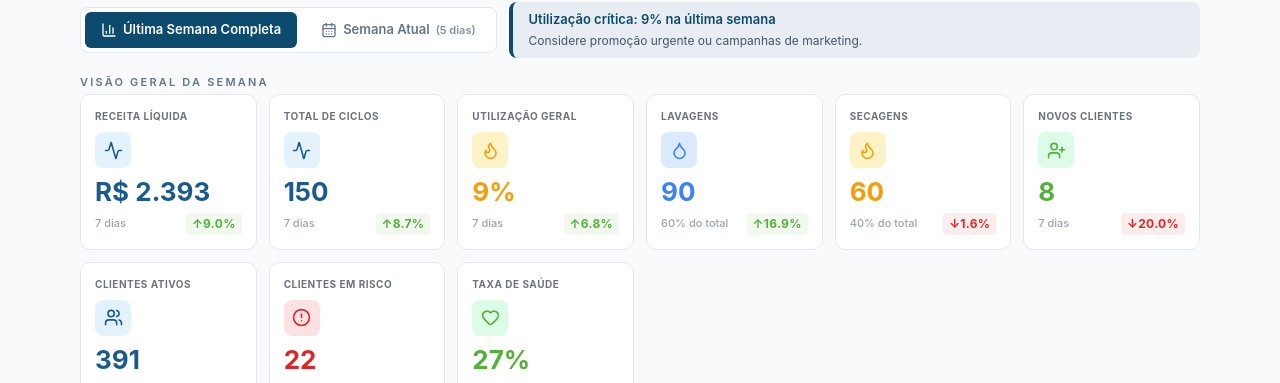
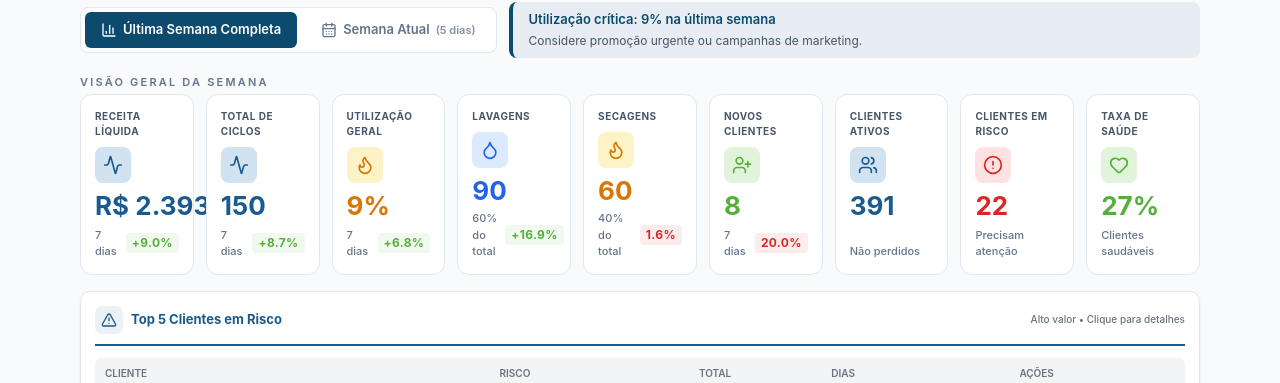
Before and after one commit to lucaslopezpuerta/LavpopBusinessIntelligence, a React (Vite) app: page / in a window 1280 px wide. Shown: the part 417-800 px from the top of the page. Built offline with nearby package versions, Linux system fonts and the light colour scheme; no server answers; the HTML template or start-up script is replaced by a standard one.

Commit message:
Update KPICards.jsx

```diff
--- a/src/components/KPICards.jsx
+++ b/src/components/KPICards.jsx
@@ -1,34 +1,13 @@
-// KPICards.jsx v3.3.1 - HOTFIX: Safer data access with fallbacks
-// 🔧 HOTFIX: Fixed undefined data access when the viewMode prop is missing
-// ✅ Supports both "complete" and "current" week views
-// ✅ Safe fallback to weekly metrics if currentWeek unavailable
-// ✅ Comprehensive error logging
-//
-// CHANGELOG:
-// v3.3.1 (2025-11-19): HOTFIX
-//   - Added safety checks for missing viewMode prop
-//   - Added fallbacks for undefined currentWeek data
-//   - Fixed utilization/wash/dry services access
-//   - More detailed error logging
-// v3.3 (2025-11-19): HYBRID VIEW SUPPORT
-
-//businessMetrics.weekly              // LAST COMPLETE WEEK (Sun-Sat just ended)
-//businessMetrics.currentWeek         // CURRENT PARTIAL WEEK (Sun-Today)
-//businessMetrics.previousWeekly      // TWO WEEKS AGO
-
+// KPICards.jsx v4.0 - TAILWIND MIGRATION + DARK MODE
+// ✅ Full Tailwind CSS implementation
+// ✅ Dark mode support with smooth transitions
+// ✅ Responsive grid (1/2/3/9 columns)
+// ✅ All math/metrics logic preserved
+// ✅ Consistent with Lavpop Design System v2.0
 
 import React, { useMemo } from 'react';
 import { Activity, Users, AlertCircle, Heart, Droplet, Flame, UserPlus } from 'lucide-react';
 import { parseBrDate } from '../utils/dateUtils';
-
-const COLORS = {
-  primary: '#1a5a8e',
-  accent: '#55b03b',
-  red: '#dc2626',
-  amber: '#f59e0b',
-  blue: '#3b82f6',
-  gray: '#6b7280'
-};
 
 function normalizeDoc(doc) {
   if (!doc) return '';
@@ -41,7 +20,7 @@ function normalizeDoc(doc) {
 
 const KPICards = ({ businessMetrics, customerMetrics, salesData, viewMode = 'complete' }) => {
   const newClientsData = useMemo(() => {
-    console.log('\n=== NEW CUSTOMERS CALCULATION (KPICards v3.3.1 HOTFIX) ===');
+    console.log('\n=== NEW CUSTOMERS CALCULATION (KPICards v4.0) ===');
     console.log('View mode:', viewMode);
 
     if (!salesData || salesData.length === 0) {
@@ -54,7 +33,6 @@ const KPICards = ({ businessMetrics, customerMetrics, salesData, viewMode = 'com
       return { count: 0, weekOverWeek: null };
     }
 
-    // ✅ HOTFIX: Safe window selection with fallback
     let currentWindow;
     if (viewMode === 'current' && businessMetrics.windows.currentWeek) {
       currentWindow = businessMetrics.windows.currentWeek;
@@ -91,10 +69,8 @@ const KPICards = ({ businessMetrics, customerMetrics, salesData, viewMode = 'com
       }
     });
 
-    // ✅ Validate that Date objects exist
     if (!currentWindow.start || !currentWindow.end || !previousWindow.start || !previousWindow.end) {
       console.error('❌ CRITICAL: Date objects missing from windows!');
-      console.error('Please update to businessMetrics v2.7 or later.');
       return { count: 0, weekOverWeek: null };
     }
 
@@ -166,19 +142,15 @@ const KPICards = ({ businessMetrics, customerMetrics, salesData, viewMode = 'com
 
   if (!businessMetrics || !customerMetrics) {
     return (
-      <div style={{ color: '#6b7280', padding: '1rem' }}>
+      <div className="text-slate-600 dark:text-slate-400 p-4">
         Carregando KPIs...
       </div>
     );
   }
 
-  console.log('\n=== KPI CARDS RENDER (v3.3.1 HOTFIX) ===');
+  console.log('\n=== KPI CARDS RENDER (v4.0) ===');
   console.log('View Mode:', viewMode);
-  console.log('Business Metrics Keys:', Object.keys(businessMetrics));
-  console.log('Has weekly (LAST COMPLETE WEEK (Sun-Sat just ended)):', !!businessMetrics.weekly);
-  console.log('Has currentWeek (CURRENT PARTIAL WEEK (Sun-Today)):', !!businessMetrics.currentWeek);
 
-  // ✅ HOTFIX: Safe data source selection with detailed logging
   let metricsSource;
   if (viewMode === 'current') {
     if (businessMetrics.currentWeek) {
@@ -195,9 +167,8 @@ const KPICards = ({ businessMetrics, customerMetrics, salesData, viewMode = 'com
 
   if (!metricsSource) {
     console.error('❌ CRITICAL: No metrics source available!');
-    console.error('businessMetrics:', businessMetrics);
     return (
-      <div style={{ color: '#dc2626', padding: '1rem', background: '#fee2e2', borderRadius: '8px' }}>
+      <div className="bg-red-50 dark:bg-red-900/20 text-red-600 dark:text-red-400 p-4 rounded-lg border border-red-200 dark:border-red-800">
         ⚠️ Erro ao carregar métricas. Verifique o console (F12) para detalhes.
       </div>
     );
@@ -214,23 +185,9 @@ const KPICards = ({ businessMetrics, customerMetrics, salesData, viewMode = 'com
     activeDays: metricsSource.activeDays
   });
 
-  console.log('Week-over-Week Data:', {
-    revenue: wow.netRevenue,
-    services: wow.totalServices,
-    utilization: wow.utilization,
-    wash: wow.washServices,
-    dry: wow.dryServices
-  });
-
   const activeCount = customerMetrics.activeCount || 0;
   const atRiskCount = customerMetrics.atRiskCount || 0;
   const healthRate = customerMetrics.healthRate || 0;
-
-  console.log('Customer Metrics:', {
-    active: activeCount,
-    atRisk: atRiskCount,
-    healthRate: `${healthRate.toFixed(1)}%`
-  });
 
   console.log('=== END KPI CARDS RENDER ===\n');
 
@@ -253,33 +210,16 @@ const KPICards = ({ businessMetrics, customerMetrics, salesData, viewMode = 'com
     }
 
     const absValue = Math.abs(value);
-    if (absValue < 0.5) {
-      return {
-        show: true,
-        text: '→',
-        color: COLORS.gray,
-        label: 'vs semana passada'
-      };
-    }
-
-    if (value > 0) {
-      return {
-        show: true,
-        text: `↑${value.toFixed(1)}%`,
-        color: COLORS.accent,
-        label: 'vs semana passada'
-      };
-    }
+    const isPositive = value > 0;
+    const isNegative = value < 0;
 
     return {
       show: true,
-      text: `↓${absValue.toFixed(1)}%`,
-      color: COLORS.red,
-      label: 'vs semana passada'
+      text: `${isPositive ? '+' : ''}${absValue.toFixed(1)}%`,
+      color: isPositive ? '#55b03b' : isNegative ? '#dc2626' : '#6b7280'
     };
   };
 
-  // ✅ Get appropriate subtitle based on view mode
   const getTimeSubtitle = () => {
     if (viewMode === 'current' && businessMetrics.windows?.currentWeek) {
       const days = businessMetrics.windows.currentWeek.daysElapsed || 1;
@@ -288,7 +228,6 @@ const KPICards = ({ businessMetrics, customerMetrics, salesData, viewMode = 'com
     return '7 dias';
   };
 
-  // ✅ HOTFIX: Safe access with fallbacks
   const washCount = metricsSource.washServices || 0;
   const dryCount = metricsSource.dryServices || 0;
   const totalServices = washCount + dryCount;
@@ -303,8 +242,8 @@ const KPICards = ({ businessMetrics, customerMetrics, salesData, viewMode = 'com
       trend: getTrendData(wow.netRevenue),
       subtitle: getTimeSubtitle(),
       icon: Activity,
-      color: COLORS.primary,
-      iconBg: '#e3f2fd'
+      colorClass: 'text-lavpop-blue',
+      bgClass: 'bg-lavpop-blue-100 dark:bg-lavpop-blue-900/30'
     },
     {
       id: 'services',
@@ -313,8 +252,8 @@ const KPICards = ({ businessMetrics, customerMetrics, salesData, viewMode = 'com
       trend: getTrendData(wow.totalServices),
       subtitle: getTimeSubtitle(),
       icon: Activity,
-      color: COLORS.primary,
-      iconBg: '#e3f2fd'
+      colorClass: 'text-lavpop-blue',
+      bgClass: 'bg-lavpop-blue-100 dark:bg-lavpop-blue-900/30'
     },
     {
       id: 'utilization',
@@ -323,8 +262,8 @@ const KPICards = ({ businessMetrics, customerMetrics, salesData, viewMode = 'com
       trend: getTrendData(wow.utilization),
       subtitle: getTimeSubtitle(),
       icon: Flame,
-      color: COLORS.amber,
-      iconBg: '#fef3c7'
+      colorClass: 'text-amber-600 dark:text-amber-500',
+      bgClass: 'bg-amber-100 dark:bg-amber-900/30'
     },
     {
       id: 'wash',
@@ -333,8 +272,8 @@ const KPICards = ({ businessMetrics, customerMetrics, salesData, viewMode = 'com
       subtitle: `${washPercent}% do total`,
       trend: getTrendData(wow.washServices),
       icon: Droplet,
-      color: COLORS.blue,
-      iconBg: '#dbeafe'
+      colorClass: 'text-blue-600 dark:text-blue-500',
+      bgClass: 'bg-blue-100 dark:bg-blue-900/30'
     },
     {
       id: 'dry',
@@ -343,8 +282,8 @@ const KPICards = ({ businessMetrics, customerMetrics, salesData, viewMode = 'com
       subtitle: `${dryPercent}% do total`,
       trend: getTrendData(wow.dryServices),
       icon: Flame,
-      color: COLORS.amber,
-      iconBg: '#fef3c7'
+      colorClass: 'text-amber-600 dark:text-amber-500',
+      bgClass: 'bg-amber-100 dark:bg-amber-900/30'
     },
     {
       id: 'newclients',
@@ -353,8 +292,8 @@ const KPICards = ({ businessMetrics, customerMetrics, salesData, viewMode = 'com
       subtitle: getTimeSubtitle(),
       trend: getTrendData(newClientsData.weekOverWeek),
       icon: UserPlus,
-      color: COLORS.accent,
-      iconBg: '#dcfce7'
+      colorClass: 'text-lavpop-green',
+      bgClass: 'bg-lavpop-green-100 dark:bg-lavpop-green-900/30'
     },
     {
       id: 'active',
@@ -362,8 +301,8 @@ const KPICards = ({ businessMetrics, customerMetrics, salesData, viewMode = 'com
       value: formatNumber(activeCount),
       subtitle: 'Não perdidos',
       icon: Users,
-      color: COLORS.primary,
-      iconBg: '#e3f2fd'
+      colorClass: 'text-lavpop-blue',
+      bgClass: 'bg-lavpop-blue-100 dark:bg-lavpop-blue-900/30'
     },
     {
       id: 'atrisk',
@@ -371,8 +310,8 @@ const KPICards = ({ businessMetrics, customerMetrics, salesData, viewMode = 'com
       value: formatNumber(atRiskCount),
       subtitle: 'Precisam atenção',
       icon: AlertCircle,
-      color: COLORS.red,
-      iconBg: '#fee2e2'
+      colorClass: 'text-red-600 dark:text-red-500',
+      bgClass: 'bg-red-100 dark:bg-red-900/30'
     },
     {
       id: 'health',
@@ -380,111 +319,87 @@ const KPICards = ({ businessMetrics, customerMetrics, salesData, viewMode = 'com
       value: `${Math.round(healthRate)}%`,
       subtitle: 'Clientes saudáveis',
       icon: Heart,
-      color: COLORS.accent,
-      iconBg: '#dcfce7'
+      colorClass: 'text-lavpop-green',
+      bgClass: 'bg-lavpop-green-100 dark:bg-lavpop-green-900/30'
     }
   ];
 
   return (
-    <div style={{
-      display: 'grid',
-      gridTemplateColumns: 'repeat(auto-fit, minmax(160px, 1fr))',
-      gap: '0.75rem',
-      marginBottom: '0.75rem'
-    }}>
+    <div className="grid grid-cols-1 md:grid-cols-2 lg:grid-cols-3 xl:grid-cols-9 gap-3 mb-3">
       {kpis.map((kpi) => {
         const Icon = kpi.icon;
 
         return (
           <div
             key={kpi.id}
-            style={{
-              background: 'white',
-              borderRadius: '10px',
-              border: '1px solid #e5e7eb',
-              padding: '0.875rem',
-              transition: 'all 0.2s',
-              cursor: 'default',
-              position: 'relative',
-              overflow: 'hidden',
-              display: 'flex',
-              flexDirection: 'column'
-            }}
-            onMouseEnter={(e) => {
-              e.currentTarget.style.boxShadow = '0 6px 12px rgba(0, 0, 0, 0.08)';
-              e.currentTarget.style.transform = 'translateY(-2px)';
-            }}
-            onMouseLeave={(e) => {
-              e.currentTarget.style.boxShadow = '0 1px 3px rgba(0, 0, 0, 0.05)';
-              e.currentTarget.style.transform = 'translateY(0)';
-            }}
+            className="
+              bg-white dark:bg-slate-800
+              rounded-xl
+              border border-slate-200 dark:border-slate-700
+              p-3.5
+              transition-all duration-200
+              hover:shadow-lg hover:-translate-y-0.5
+              flex flex-col
+            "
           >
-            {/* Header with Title and Icon */}
-            <div style={{ marginBottom: '0.625rem' }}>
-              <h3 style={{
-                fontSize: '10px',
-                fontWeight: '700',
-                color: COLORS.gray,
-                textTransform: 'uppercase',
-                letterSpacing: '0.5px',
-                margin: 0,
-                marginBottom: '0.5rem'
-              }}>
+            {/* Header */}
+            <div className="mb-2.5">
+              <h3 className="
+                text-[10px]
+                font-bold
+                text-slate-600 dark:text-slate-400
+                uppercase
+                tracking-wider
+                mb-2
+              ">
                 {kpi.title}
               </h3>
 
-              <div style={{
-                width: '36px',
-                height: '36px',
-                borderRadius: '8px',
-                background: kpi.iconBg,
-                display: 'flex',
-                alignItems: 'center',
-                justifyContent: 'center'
-              }}>
-                <Icon style={{ width: '19px', height: '19px', color: kpi.color }} />
+              <div className={`
+                w-9 h-9
+                rounded-lg
+                ${kpi.bgClass}
+                flex items-center justify-center
+              `}>
+                <Icon className={`w-5 h-5 ${kpi.colorClass}`} />
               </div>
             </div>
 
             {/* Value */}
-            <div style={{ marginBottom: '0.375rem', flex: 1 }}>
-              <div style={{
-                fontSize: '26px',
-                fontWeight: '700',
-                color: kpi.color,
-                lineHeight: '1.1'
-              }}>
+            <div className="mb-1.5 flex-1">
+              <div className={`
+                text-[26px]
+                font-bold
+                ${kpi.colorClass}
+                leading-none
+              `}>
                 {kpi.value}
               </div>
             </div>
 
-            {/* Footer: Subtitle + WoW Badge */}
-            <div style={{
-              display: 'flex',
-              alignItems: 'center',
-              justifyContent: 'space-between',
-              gap: '0.5rem'
-            }}>
-              <div style={{
-                fontSize: '11px',
-                color: '#9ca3af',
-                fontWeight: '500'
-              }}>
+            {/* Footer */}
+            <div className="flex items-center justify-between gap-2">
+              <div className="text-[11px] text-slate-500 dark:text-slate-500 font-medium">
                 {kpi.subtitle}
               </div>
 
               {/* WoW Badge */}
               {kpi.trend?.show && (
-                <div style={{
-                  fontSize: '12px',
-                  fontWeight: '700',
-                  color: kpi.trend.color,
-                  background: `${kpi.trend.color}15`,
-                  padding: '2px 6px',
-                  borderRadius: '4px',
-                  letterSpacing: '0.3px',
-                  whiteSpace: 'nowrap'
-                }}>
+                <div
+                  className="
+                    text-xs
+                    font-bold
+                    px-1.5
+                    py-0.5
+                    rounded
+                    tracking-wide
+                    whitespace-nowrap
+                  "
+                  style={{
+                    color: kpi.trend.color,
+                    backgroundColor: `${kpi.trend.color}15`
+                  }}
+                >
                   {kpi.trend.text}
                 </div>
               )}
@@ -492,37 +407,6 @@ const KPICards = ({ businessMetrics, customerMetrics, salesData, viewMode = 'com
           </div>
         );
       })}
-
-      {/* Responsive Grid Styles */}
-      <style>{`
-        /* Ultra-wide screens: 9 columns */
-        @media (min-width: 1600px) {
-          div[style*="gridTemplateColumns"] {
-            grid-template-columns: repeat(9, 1fr) !important;
-          }
-        }
-
-        /* Desktop (1080p): 3x3 grid */
-        @media (min-width: 992px) and (max-width: 1599px) {
-          div[style*="gridTemplateColumns"] {
-            grid-template-columns: repeat(3, 1fr) !important;
-          }
-        }
-
-        /* Tablet: 2 columns */
-        @media (min-width: 768px) and (max-width: 991px) {
-          div[style*="gridTemplateColumns"] {
-            grid-template-columns: repeat(2, 1fr) !important;
-          }
-        }
-
-        /* Mobile: 1 column */
-        @media (max-width: 767px) {
-          div[style*="gridTemplateColumns"] {
-            grid-template-columns: 1fr !important;
-          }
-        }
-      `}</style>
     </div>
   );
 };
```
